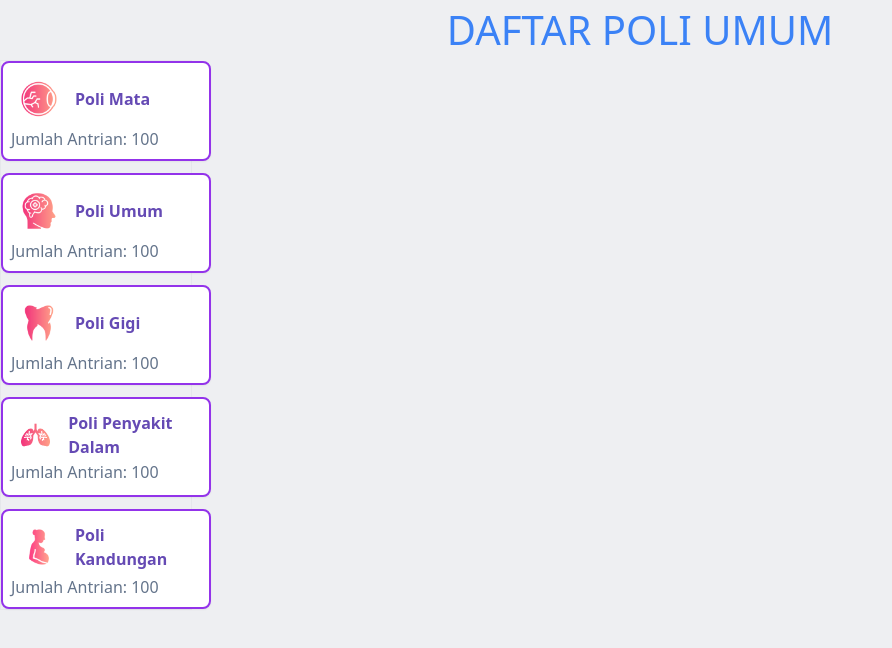
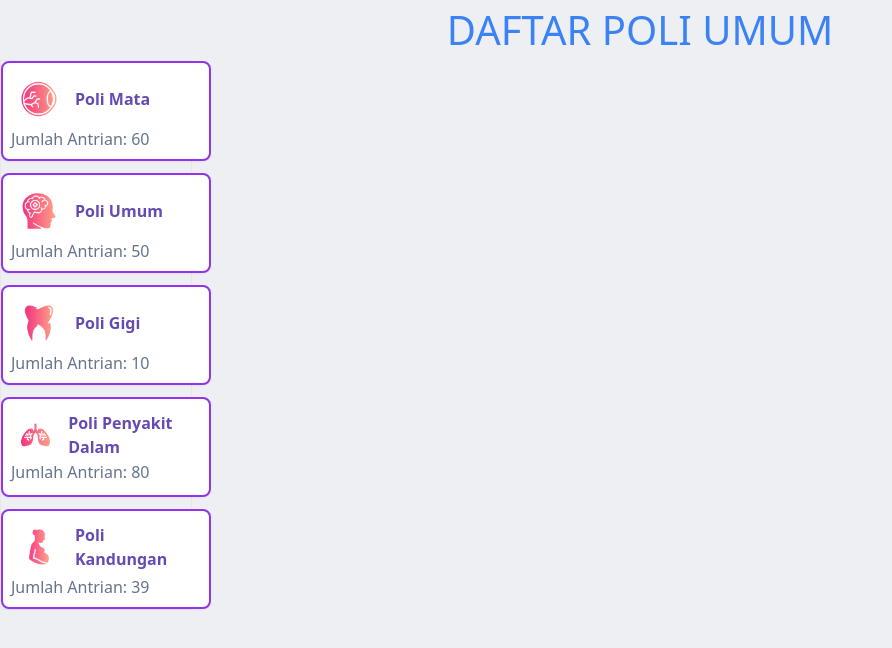
Before and after one commit to rhmtrizky/lorem-ipsum-project, a Next.js app: page /home/HomePoli in a window 1280 px wide. Shown: the top 648 px of the page, without its empty margins (0-892 px from the left). Built offline with nearby package versions, Linux system fonts and the light colour scheme; what @nextui-org/react would draw is missing.

Commit message:
fix animation antrian

```diff
--- a/src/components/ui/Card/PoliCard.jsx
+++ b/src/components/ui/Card/PoliCard.jsx
@@ -2,48 +2,41 @@ import { motion, animate, useMotionValue, useTransform } from 'framer-motion'
 import { Swiper, SwiperSlide } from 'swiper/react'
 import { FreeMode, Pagination } from 'swiper/modules'
 import { datas } from '@/constraint'
-import { useEffect, useRef } from 'react'
+import { useEffect } from 'react'
 import Image from 'next/image'
 
 import 'swiper/css'
 import 'swiper/css/pagination'
 import 'swiper/css/free-mode'
 
-export default function PoliCard() {
-    const count = useMotionValue(0)
-    const rounded = useTransform(count, Math.round)
-    const h2Ref = useRef(null)
+
+const useCounterAnimation = (initialValue, endValue, duration) => {
+    const count = useMotionValue(initialValue);
+    const rounded = useTransform(count, Math.round);
 
     useEffect(() => {
-        const observer = new IntersectionObserver(
-            ([entry]) => {
-                if (entry.isIntersecting) {
-                    const animation = animate(count, 100, { duration: 3 })
-                    return () => animation.stop()
-                }
-            },
-            { threshold: 0.1 }
-        )
+        const animation = animate(count, endValue, { duration });
+        return () => animation.stop();
+    }, [count, endValue, duration]);
 
-        if (h2Ref.current) {
-            observer.observe(h2Ref.current)
-        }
+    return rounded;
+};
 
-        return () => {
-            if (h2Ref.current) {
-                observer.unobserve(h2Ref.current)
-            }
-        }
-    }, [count])
+export default function PoliCard() {
+
+    const animations = datas.reduce((acc, poli) => {
+        acc[poli.name] = useCounterAnimation(0, poli.antrian, 2);
+        return acc;
+    }, {});
 
     return (
         <>
             {/* Tampilan pada 774px - seterusnya */}
-            <div className='hidden min-[774px]:w-[25%] lg:w-[20%] xl:w-[15%] min-[774px]:flex flex-col justify-center gap-2 border h-max xl:mr-1' >
+            <motion.div className='hidden min-[774px]:w-[25%] lg:w-[20%] xl:w-[15%] min-[774px]:flex flex-col justify-center gap-2 border h-max xl:mr-1' >
                 <div className='flex gap-3 justify-center flex-col'>
                     {
                         datas.map((poli) => (
-                            <div ref={h2Ref} key={poli.name} className='border-2 border-purple-600 xl:w-[210px] h-[100px] flex flex-col justify-center bg-white shadow-sm rounded-lg p-2 mr-3' >
+                            <div key={poli.name} className='border-2 border-purple-600 xl:w-[210px] h-[100px] flex flex-col justify-center bg-white shadow-sm rounded-lg p-2 mr-3' >
                                 <div className='flex items-center gap-2' >
                                     <div className='bg-white p-2 rounded-full' >
                                         <Image src={poli.image} width={40} height={40} alt={poli.name}/>
@@ -52,16 +45,16 @@ export default function PoliCard() {
                                 </div>
                                 <div className='flex gap-1 text-slate-500' >
                                     <p>Jumlah Antrian: </p>
-                                    <motion.p>{rounded}</motion.p>
+                                    <motion.p>{animations[poli.name]}</motion.p>
                                 </div>
                             </div>
                         ))
                     }
                 </div>
-            </div>
+            </motion.div>
 
             {/* Tampilan pada 0px - 773px */}
-            <motion.div ref={h2Ref} className='flex flex-col items-center justify-center h-min p-3 min-[774px]:hidden' >
+            <motion.div className='flex flex-col items-center justify-center h-min p-3 min-[774px]:hidden' >
                 <Swiper
                     breakpoints={{
                         340: {
@@ -90,7 +83,7 @@ export default function PoliCard() {
                                     <h3 className='text-[#654ab4] font-bold' >{poli.name}</h3>
                                     <div className='flex gap-1 text-slate-500 text-xs min-[585px]:text-sm' >
                                         <p>Jumlah Antrian: </p>
-                                        <motion.p>{rounded}</motion.p>
+                                        <motion.p>{animations[poli.name]}</motion.p>
                                     </div>
                                 </div>
                             </SwiperSlide>
--- a/src/constraint/index.js
+++ b/src/constraint/index.js
@@ -8,22 +8,22 @@ export const datas = [
     },
     {
         name: 'Poli Umum',
-        antrian: 60,
+        antrian: 50,
         image: general
     },
     {
         name: 'Poli Gigi',
-        antrian: 60,
+        antrian: 10,
         image: tooth
     },
     {
         name: 'Poli Penyakit Dalam',
-        antrian: 60,
+        antrian: 80,
         image: lungs
     },
     {
         name: 'Poli Kandungan',
-        antrian: 60,
+        antrian: 39,
         image: pregnant
     }
 ]
```
